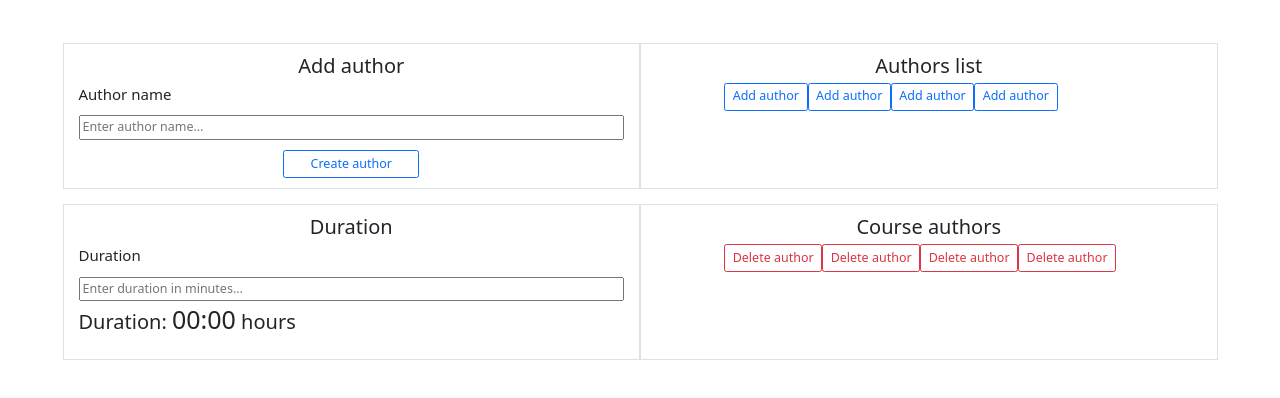
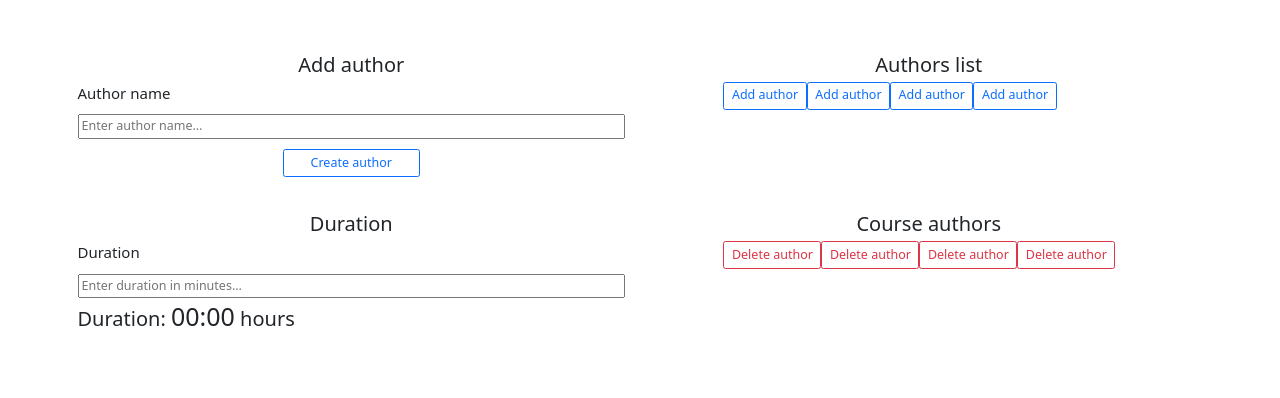
Before and after one commit to manovik/course-app, a React (Create React App) app: page / in a window 1280 px wide. Both pictures are taken after typing "Sample" into the empty fields and a click on the button "Add new course". Shown: the part 284-682 px from the top of the page. Built offline with nearby package versions, Linux system fonts and the light colour scheme.

Commit message:
fix: minor style fix

```diff
--- a/src/common/GridTemplate/components/GridElementTemplate/GridElementTemplate.jsx
+++ b/src/common/GridTemplate/components/GridElementTemplate/GridElementTemplate.jsx
@@ -1,7 +1,7 @@
 import React from 'react';
 
 const GridElementTemplate = ({ children }) => {
-  return <div className='d-flex flex-column border pb-3'>{children}</div>;
+  return <div className='d-flex flex-column pb-3'>{children}</div>;
 };
 
 export default GridElementTemplate;
--- a/src/components/Header/Header.jsx
+++ b/src/components/Header/Header.jsx
@@ -13,7 +13,7 @@ const Header = () => {
             <Logo />
           </div>
 
-          <div div className='col-auto p-4'>
+          <div className='col-auto p-4'>
             <User name='Maxim' />
           </div>
           <div className='col-auto'>
```
Also changed, not shown: src/index.scss (+0 -10 lines).
